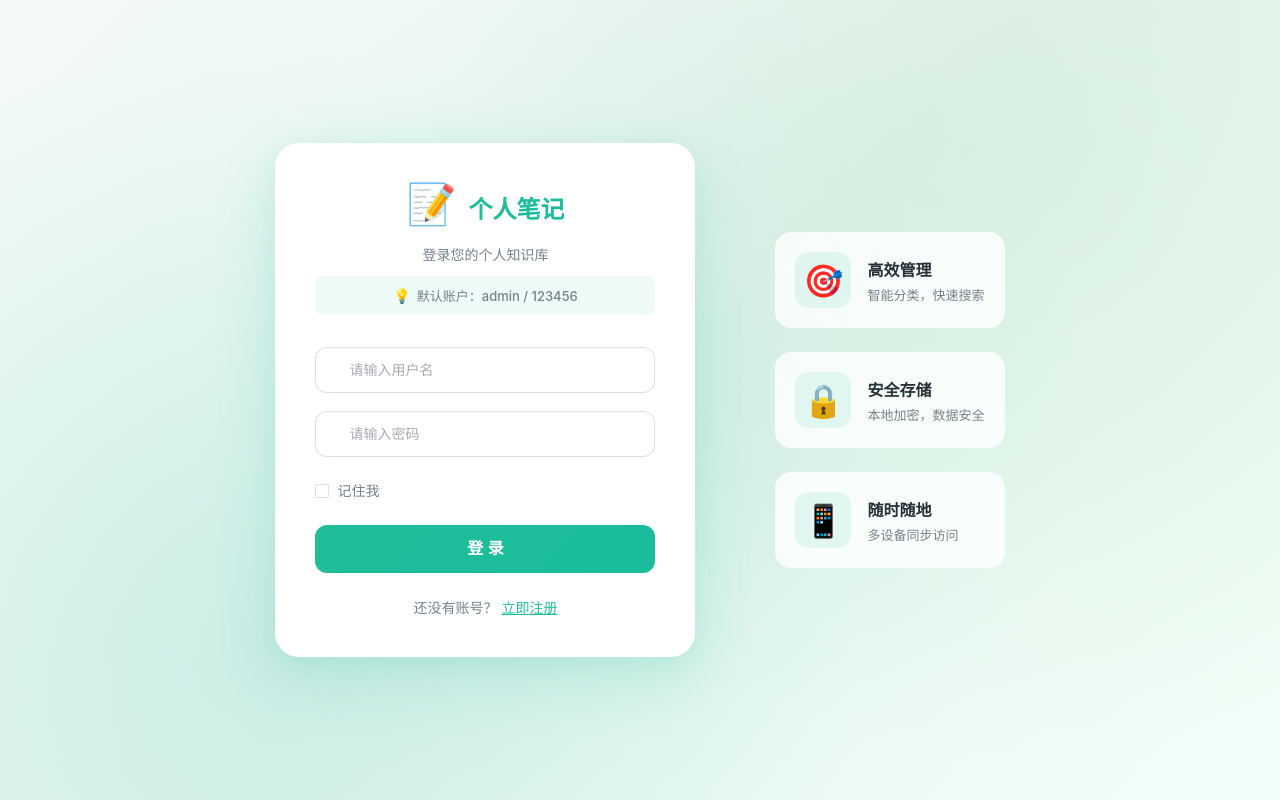
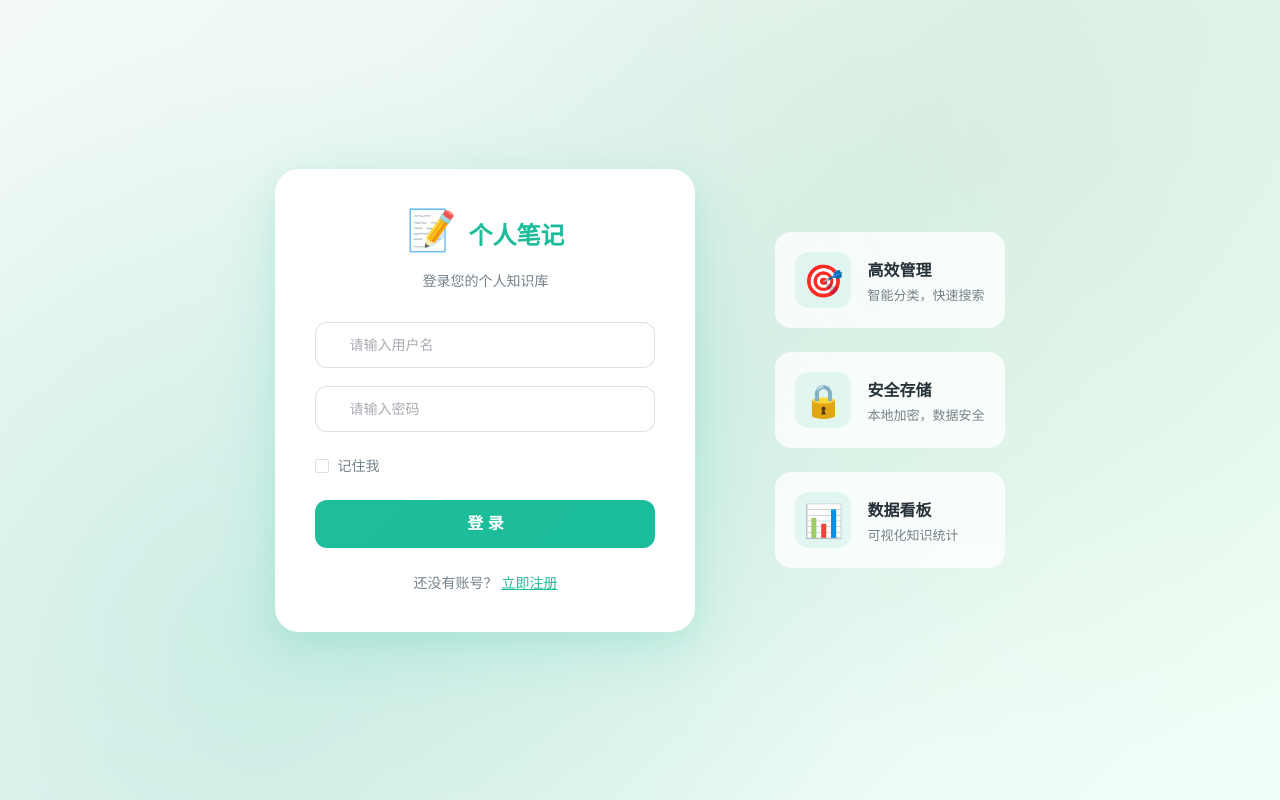
Before and after one commit to ouyang-jiao/Personal-Note-System, a Vue app: page /login in a window 1280 px wide. Built offline with nearby package versions, Linux system fonts and the light colour scheme.

Commit message:
fix: 删除登录页默认账户提示，替换多设备同步功能卡片

```diff
--- a/src/views/Login.vue
+++ b/src/views/Login.vue
@@ -9,10 +9,6 @@
             <span class="logo-text">个人笔记</span>
           </div>
           <p class="login-desc">登录您的个人知识库</p>
-          <div class="default-hint">
-            <span class="hint-icon">💡</span>
-            <span class="hint-text">默认账户：admin / 123456</span>
-          </div>
         </div>
 
         <el-form ref="formRef" :model="form" :rules="rules" class="login-form">
@@ -97,10 +93,10 @@
           </div>
         </div>
         <div class="info-card">
-          <div class="info-icon">📱</div>
+          <div class="info-icon">📊</div>
           <div class="info-content">
-            <h3>随时随地</h3>
-            <p>多设备同步访问</p>
+            <h3>数据看板</h3>
+            <p>可视化知识统计</p>
           </div>
         </div>
       </div>
@@ -258,27 +254,6 @@ function handleLogin() {
   font-size: 14px;
   color: var(--text-secondary);
   margin: 0;
-}
-
-.default-hint {
-  display: flex;
-  align-items: center;
-  justify-content: center;
-  gap: 6px;
-  margin-top: 12px;
-  padding: 10px 16px;
-  background: rgba(32, 189, 153, 0.08);
-  border-radius: 8px;
-  font-size: 13px;
-  color: var(--text-secondary);
-}
-
-.hint-icon {
-  font-size: 14px;
-}
-
-.hint-text {
-  font-weight: 500;
 }
 
 .login-form {
```
